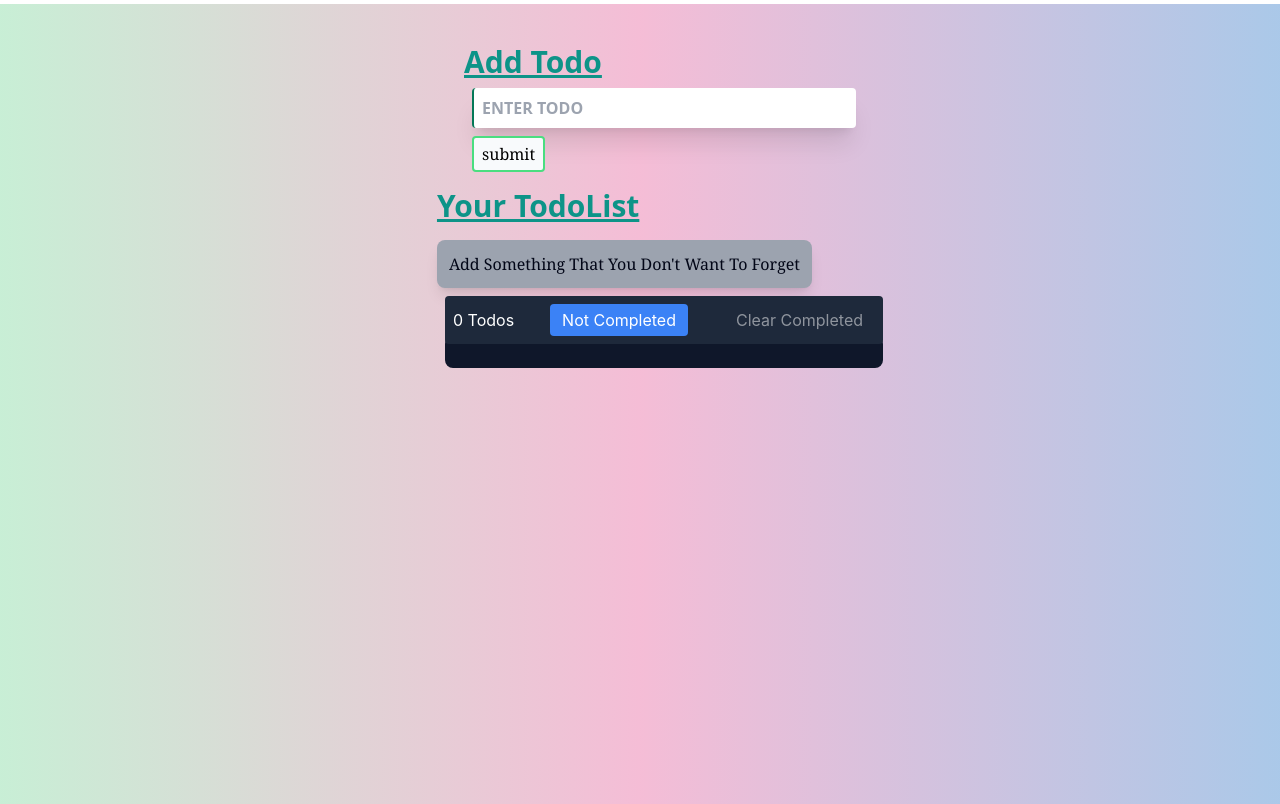
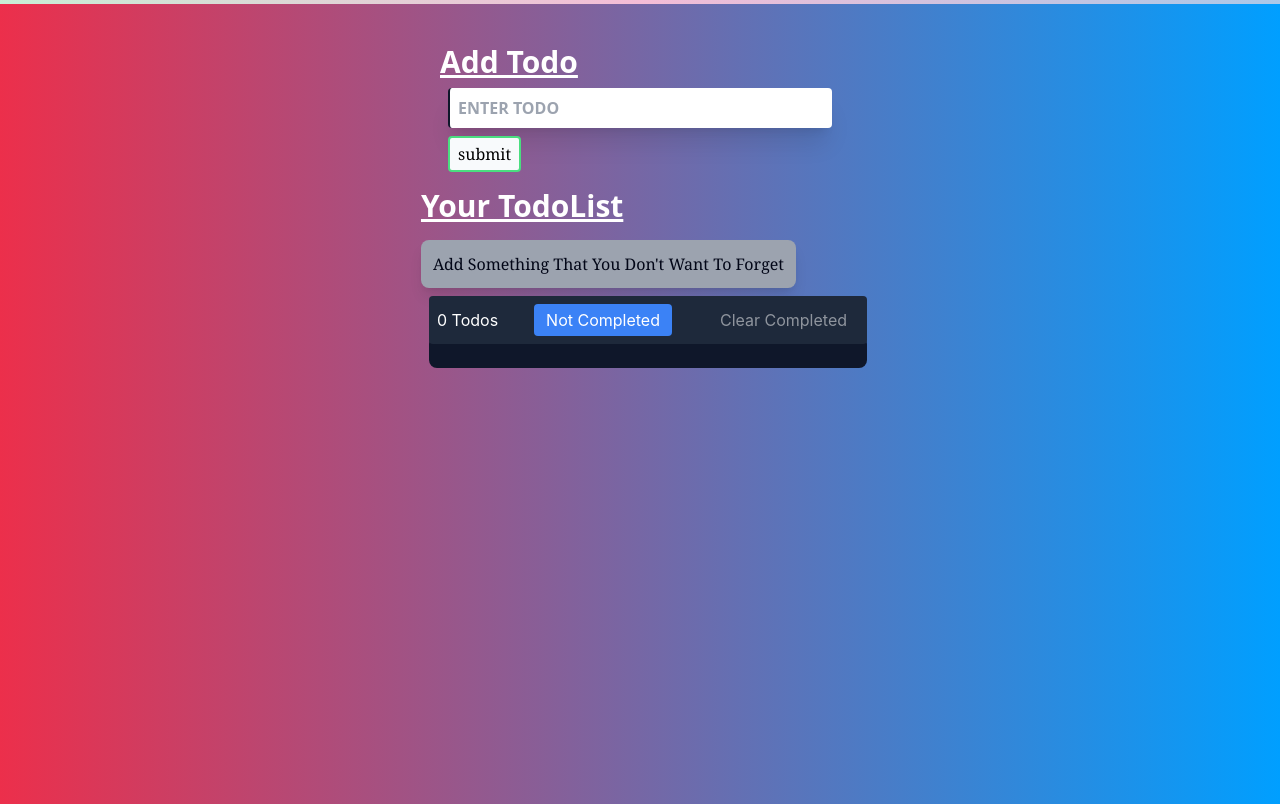
Before and after one commit to gemson617/todo_project, a React (Create React App) app: page / in a window 1280 px wide. Built offline with nearby package versions, Linux system fonts and the light colour scheme.

Commit message:
new commit

```diff
--- a/src/todoFolder/style.css
+++ b/src/todoFolder/style.css
@@ -35,9 +35,10 @@
       position: sticky;
     }
 
-
-
-    .gradient-background {
+    body {
+      margin: 0; /* Remove default margin */
+      padding: 0; /* Remove default padding */
+      overflow-y: auto; /* Allow vertical scrolling for the body */
       background: linear-gradient(
         90deg,
         hsla(141, 54%, 86%, 1) 0%,
@@ -49,6 +50,25 @@
       padding: 0; /* Reset padding */
       background-attachment: fixed; /* Fixed background */
     }
+
+    /* .gradient-background {
+
+    } */
+
+
+    .gradient-background {
+      background: #009FFF;  /* fallback for old browsers */
+      background: -webkit-linear-gradient(to right, #ec2F4B, #009FFF);  /* Chrome 10-25, Safari 5.1-6 */
+      background: linear-gradient(to right, #ec2F4B, #009FFF); /* W3C, IE 10+/ Edge, Firefox 16+, Chrome 26+, Opera 12+, Safari 7+ */
+
+      /* Other styles for the fixed background */
+      height: 100vh;
+      margin: 0; /* Reset margin */
+      padding: 0; /* Reset padding */
+      background-attachment: fixed;
+      background-size: cover; /* Adjust as needed */
+    }
+
 
 
   @keyframes wave {
--- a/src/todoFolder/todo.js
+++ b/src/todoFolder/todo.js
@@ -143,16 +143,16 @@ export default function TodoComp() {
 
     <div className="bg-fixed gradient-background">
 
-      <div class="flex items-center flex-col m-1 w-full  pt-10 pl-10 pr-4">
+      <div class="flex items-center flex-col ml-0 m-1 w-full p-4 pt-10  pr-4">
 
         <div class="">
 
-          <h1 class="text-2xl text-teal-600 sm:max-2xl:text-3xl font-semibold font-sans underline">
+          <h1 class="text-2xl text- ml-0 text-white sm:max-2xl:text-3xl font-semibold font-sans underline">
             Add Todo
           </h1>
         <form onSubmit={handleSubmit}>
-            <div class="w-96 min-w-full">
-                <input type="text" class="w-96 p-2 m-2 rounded border-l-2 border-l-emerald-700 focus:border-l-0 focus:border-b-2 focus:border-b-blue-500  focus:outline-none font-sans text-slate-900 font-semibold uppercase shadow-xl"  placeholder="Enter Todo" value={name} name="name" onChange={(e) => setName(e.target.value)} />
+            <div class="">
+                <input type="text" class="w-96 p-2 m-2 rounded border-l-2 border-l-slate-900 focus:border-l-4 focus:border-b-blue-900  focus:outline-none font-sans text-slate-900 font-semibold uppercase shadow-xl"  placeholder="Enter Todo" value={name} name="name" onChange={(e) => setName(e.target.value)} />
                 </div>
                 <input type="submit" value="submit" class=" border-2 border-green-400 rounded p-2 py-1 bg-slate-50 font-serif font-medium ml-2 hover:bg-green-400 ease-linear duration-300"  />
 
@@ -178,7 +178,7 @@ export default function TodoComp() {
         <div class="mt-4 mb-6 ">
 
           <h2>
-            <span class="mt-0 text-2xl text-left text-teal-600 sm:max-2xl:text-3xl font-semibold font-sans underline  ">
+            <span class="mt-0 text-2xl text-left text-white sm:max-2xl:text-3xl font-semibold font-sans underline  ">
               Your TodoList
             </span>
           </h2>
```
